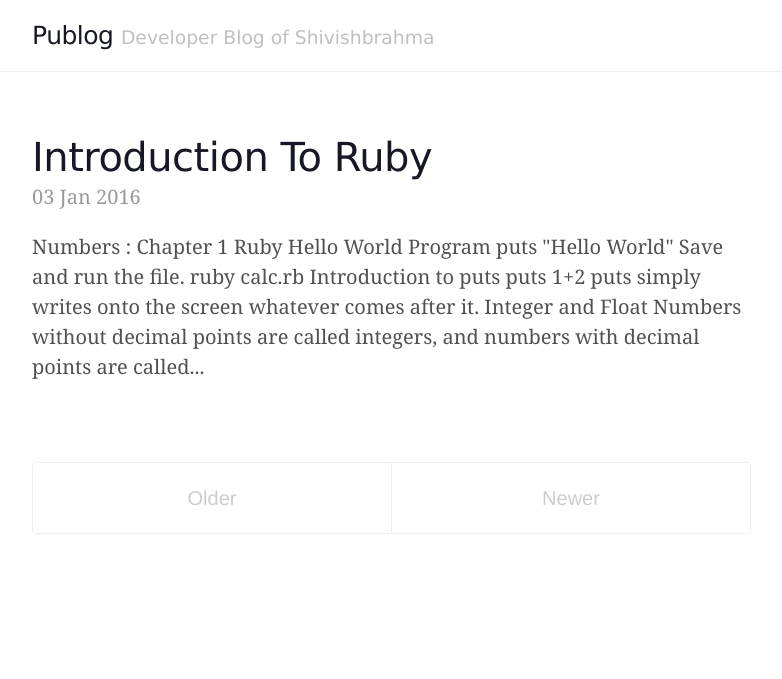
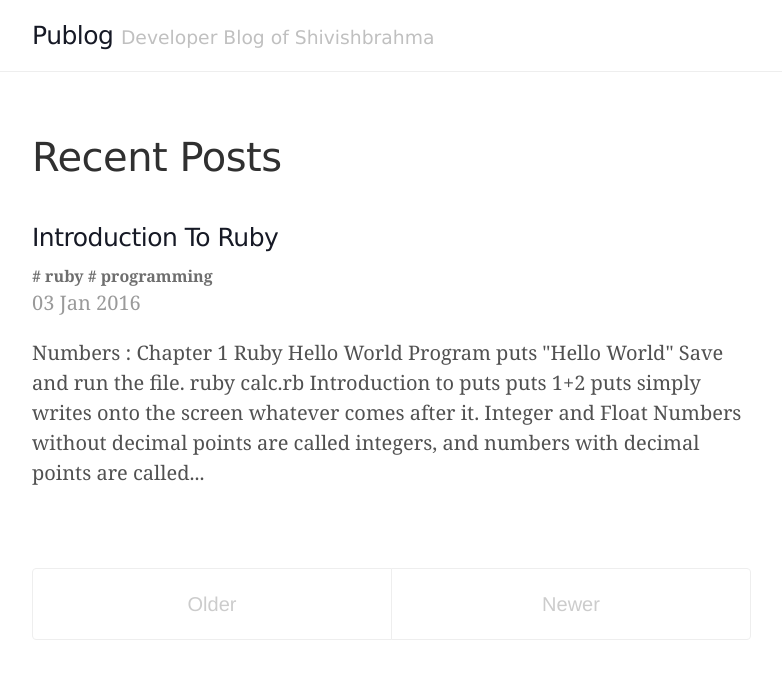
Before and after one commit to shivishbrahma/publog, a Jekyll site: the page built from index.html, in a window 1280 px wide. Shown: the top 679 px of the page, without its empty margins (248-1030 px from the left). Built offline with Jekyll 4.4.1, drawn with Linux system fonts in a browser that asks for light colours; the list of posts is cut into pages by our own code.

Commit message:
Added tag support

```diff
--- a/_config.yml
+++ b/_config.yml
@@ -14,6 +14,19 @@ baseurl: ''
 sass:
     sass_dir: _sass
     style: :compressed
+
+# Set tags
+collections:
+    tags:
+        output: true
+        permalink: /tags/:path/
+        sort_order:
+            - published
+            - title
+    posts:
+        output: true
+        sort_order: date
+        sort_reverse: true
 
 # About/contact
 author:
--- a/_includes/head.html
+++ b/_includes/head.html
@@ -2,7 +2,7 @@
     <link href="http://gmpg.org/xfn/11" rel="profile" />
     <meta http-equiv="content-type" content="text/html; charset=utf-8" />
     <meta http-equiv="content-security-policy"
-        content="default-src 'self'; script-src 'self' 'unsafe-inline' shivishbrahma.github.io *.disqus.com a.disquscdn.com requirejs.org www.google-analytics.com; style-src 'self' 'unsafe-inline' shivishbrahma.github.io a.disquscdn.com fonts.googleapis.com; img-src 'self' *; media-src 'self'  shivishbrahma.github.io; frame-src disqus.com;">
+        content="default-src 'self'; style-src 'self' 'unsafe-inline' {{ page.url | absolute_url }} fonts.googleapis.com a.disquscdn.com; script-src 'self' 'unsafe-inline' {{ page.url | absolute_url }} *.disqus.com a.disquscdn.com requirejs.org www.google-analytics.com; img-src *; media-src 'self' {{ page.url | absolute_url }}; frame-src disqus.com; object-src 'unsafe-eval';">
     <meta name="viewport" content="width=device-width, initial-scale=1.0, maximum-scale=1" />
 
     <title>
--- /dev/null
+++ b/_includes/post_snippet.html
@@ -0,0 +1,18 @@
+<div class="post">
+	<h3 class="post-title">
+		<a href="{{ post.url | absolute_url }}"> {{ post.title }} </a>
+	</h3>
+	<div class="post-tags">
+		{% for tag in post.tags %} {% assign tag_slug = tag | slugify: "raw" %}
+		<a
+			class="tag-link"
+			href="{{ site.baseurl | append: '/tags/' | append: tag_slug | append: '/' }}"
+			rel="category tag"
+		>
+			{{ tag }}
+		</a>
+		{% endfor %}
+	</div>
+	<span class="post-date">{{ post.date | date_to_string }}</span>
+	<span> {{ post.content | strip_html | truncatewords: 50 }} </span>
+</div>
--- /dev/null
+++ b/_plugins/create_tag.rb
@@ -0,0 +1,17 @@
+Jekyll::Hooks.register :posts, :post_write do |post|
+    Dir.mkdir("_tags") unless File.exists? "_tags"
+    all_existing_tags = Dir.entries("_tags")
+      .map { |t| t.match(/(.*).md/) }
+      .compact.map { |m| m[1] }
+
+    tags = post['tags'].reject { |t| t.empty? }
+    tags.each do |tag|
+      generate_tag_file(tag) if !all_existing_tags.include?(tag)
+    end
+  end
+
+  def generate_tag_file(tag)
+    File.open("_tags/#{tag}.md", "wb") do |file|
+      file << "---\nlayout: tag\ntag: #{tag}\n---\n"
+    end
+  end
--- /dev/null
+++ b/_plugins/tag.rb
@@ -0,0 +1,24 @@
+module AllTagsFilter
+    include Liquid::StandardFilters
+
+    def all_tags(posts)
+      counts = {}
+
+      posts.each do |post|
+        post['tags'].each do |tag|
+          if counts[tag]
+            counts[tag] += 1
+          else
+            counts[tag] = 1
+          end
+        end
+      end
+
+      tags = counts.keys
+      tags.reject { |t| t.empty? }
+        .map { |tag| { 'name' => tag, 'count' => counts[tag] } }
+        .sort { |tag1, tag2| tag2['count'] <=> tag1['count'] }
+    end
+  end
+
+  Liquid::Template.register_filter(AllTagsFilter)
--- a/_posts/2016-01-03-introduction.md
+++ b/_posts/2016-01-03-introduction.md
@@ -1,6 +1,7 @@
 ---
 layout: post
 title: Introduction To Ruby
+tags: ruby programming
 ---
 
 ## Numbers : Chapter 1
--- /dev/null
+++ b/_tags/programming.md
@@ -0,0 +1,4 @@
+---
+layout: tag
+tag: programming
+---
--- /dev/null
+++ b/_tags/ruby.md
@@ -0,0 +1,4 @@
+---
+layout: tag
+tag: ruby
+---
--- a/index.html
+++ b/index.html
@@ -3,30 +3,24 @@ layout: default
 title: Home
 ---
 
-<div class="posts">
-	{% for post in paginator.posts %}
-	<div class="post">
-		<h1 class="post-title">
-			<a href="{{ post.url | absolute_url }}"> {{ post.title }} </a>
-		</h1>
+<h1 class="page-title">Recent Posts</h1>
 
-		<span class="post-date">{{ post.date | date_to_string }}</span>
-
-		{{ post.content | strip_html | truncatewords: 50 }}
-	</div>
-	{% endfor %}
-</div>
+<div class="posts">{% for post in paginator.posts %} {% include post_snippet.html %} {% endfor %}</div>
 
 <div class="pagination">
 	{% if paginator.next_page %}
         <a class="pagination-item older" href="{{ paginator.next_page_path | absolute_url }}">Older</a>
 	{% else %}
         <span class="pagination-item older">Older</span>
-	{% endif %} {% if paginator.previous_page %} {% if paginator.page == 2 %}
+    {% endif %}
+
+    {% if paginator.previous_page %}
+        {% if paginator.page == 2 %}
             <a class="pagination-item newer" href="{{ '/' | absolute_url }}">Newer</a>
         {% else %}
             <a class="pagination-item newer" href="{{ paginator.previous_page_path | absolute_url }}">Newer</a>
-	{% endif %} {% else %}
+        {% endif %}
+    {% else %}
         <span class="pagination-item newer">Newer</span>
 	{% endif %}
 </div>
--- a/public/css/poole.css
+++ b/public/css/poole.css
@@ -13,7 +13,6 @@
  * https://github.com/poole/poole.
  */
 
-
 /*
  * Contents
  *
@@ -27,7 +26,6 @@
  * Reverse layout
  * Themes
  */
-
 
 /*
  * Body resets
@@ -48,7 +46,7 @@ body {
 }
 
 html {
-  font-family: "Helvetica Neue", Helvetica, Arial, sans-serif;
+	font-family: 'Helvetica Neue', Helvetica, Arial, sans-serif;
 	font-size: 16px;
 	line-height: 1.5;
 }
@@ -80,8 +78,13 @@ a:focus {
 }
 
 /* Headings */
-h1, h2, h3, h4, h5, h6 {
-  margin-bottom: .5rem;
+h1,
+h2,
+h3,
+h4,
+h5,
+h6 {
+	margin-bottom: 0.5rem;
 	font-weight: bold;
 	line-height: 1.25;
 	color: #313131;
@@ -98,7 +101,9 @@ h3 {
 	margin-top: 1.5rem;
 	font-size: 1.25rem;
 }
-h4, h5, h6 {
+h4,
+h5,
+h6 {
 	margin-top: 1rem;
 	font-size: 1rem;
 }
@@ -113,9 +118,10 @@ strong {
 	color: #303030;
 }
 
-
 /* Lists */
-ul, ol, dl {
+ul,
+ol,
+dl {
 	margin-top: 0;
 	margin-bottom: 1rem;
 }
@@ -124,7 +130,7 @@ dt {
 	font-weight: bold;
 }
 dd {
-  margin-bottom: .5rem;
+	margin-bottom: 0.5rem;
 }
 
 /* Misc */
@@ -150,10 +156,10 @@ abbr[title] {
 /* Code */
 code,
 pre {
-  font-family: Menlo, Monaco, "Courier New", monospace;
+	font-family: Menlo, Monaco, 'Courier New', monospace;
 }
 code {
-  padding: .25em .5em;
+	padding: 0.25em 0.5em;
 	font-size: 85%;
 	color: #bf616a;
 	background-color: #f9f9f9;
@@ -164,7 +170,7 @@ pre {
 	margin-top: 0;
 	margin-bottom: 1rem;
 	padding: 1rem;
-  font-size: .8rem;
+	font-size: 0.8rem;
 	line-height: 1.4;
 	white-space: pre;
 	white-space: pre-wrap;
@@ -190,7 +196,7 @@ pre code {
 
 /* Gist via GitHub Pages */
 .gist .gist-file {
-  font-family: Menlo, Monaco, "Courier New", monospace !important;
+	font-family: Menlo, Monaco, 'Courier New', monospace !important;
 }
 .gist .markdown-body {
 	padding: 15px;
@@ -200,7 +206,7 @@ pre code {
 	background-color: transparent;
 }
 .gist .gist-file .gist-data {
-  font-size: .8rem !important;
+	font-size: 0.8rem !important;
 	line-height: 1.4;
 }
 .gist code {
@@ -212,10 +218,10 @@ pre code {
 
 /* Quotes */
 blockquote {
-  padding: .5rem 1rem;
-  margin: .8rem 0;
+	padding: 0.5rem 1rem;
+	margin: 0.8rem 0;
 	color: #7a7a7a;
-  border-left: .25rem solid #e5e5e5;
+	border-left: 0.25rem solid #e5e5e5;
 }
 blockquote p:last-child {
 	margin-bottom: 0;
@@ -243,14 +249,13 @@ table {
 }
 td,
 th {
-  padding: .25rem .5rem;
+	padding: 0.25rem 0.5rem;
 	border: 1px solid #e5e5e5;
 }
 tbody tr:nth-child(odd) td,
 tbody tr:nth-child(odd) th {
 	background-color: #f9f9f9;
 }
-
 
 /*
  * Custom type
@@ -262,7 +267,6 @@ tbody tr:nth-child(odd) th {
 	font-size: 1.25rem;
 	font-weight: 300;
 }
-
 
 /*
  * Messages
@@ -278,7 +282,6 @@ tbody tr:nth-child(odd) th {
 	background-color: #f9f9f9;
 }
 
-
 /*
  * Container
  *
@@ -287,12 +290,11 @@ tbody tr:nth-child(odd) th {
 
 .container {
 	max-width: 38rem;
-  padding-left:  1rem;
+	padding-left: 1rem;
 	padding-right: 1rem;
-  margin-left:  auto;
+	margin-left: auto;
 	margin-right: auto;
 }
-
 
 /*
  * Masthead
@@ -301,7 +303,7 @@ tbody tr:nth-child(odd) th {
  */
 
 .masthead {
-  padding-top:    1rem;
+	padding-top: 1rem;
 	padding-bottom: 1rem;
 	margin-bottom: 3rem;
 }
@@ -319,7 +321,6 @@ tbody tr:nth-child(odd) th {
 	color: #c0c0c0;
 	letter-spacing: 0;
 }
-
 
 /*
  * Posts and pages
@@ -344,10 +345,27 @@ tbody tr:nth-child(odd) th {
 	margin-top: 0;
 }
 
+.page-title{
+    margin-bottom: 2rem;
+}
+
+/* Blog post tags */
+.post-tags {
+	margin-bottom: 0.5rem;
+	font-size: 0.8rem;
+	font-weight: bold;
+}
+.post-tags a {
+	color: #6e6e6e !important;
+}
+.post-tags a::before {
+	content: '#';
+}
+
 /* Meta data line below post title */
 .post-date {
 	display: block;
-  margin-top: -.5rem;
+	margin-top: -0.5rem;
 	margin-bottom: 1rem;
 	color: #9a9a9a;
 }
@@ -377,7 +395,6 @@ tbody tr:nth-child(odd) th {
 	color: inherit;
 }
 
-
 /*
  * Pagination
  *
@@ -389,7 +406,7 @@ tbody tr:nth-child(odd) th {
 	overflow: hidden; /* clearfix */
 	margin-left: -1rem;
 	margin-right: -1rem;
-  font-family: "PT Sans", Helvetica, Arial, sans-serif;
+	font-family: 'PT Sans', Helvetica, Arial, sans-serif;
 	color: #ccc;
 	text-align: center;
 }
@@ -419,12 +436,12 @@ a.pagination-item:hover {
 	}
 	.pagination-item:first-child {
 		margin-bottom: 0;
-    border-top-left-radius:    4px;
+		border-top-left-radius: 4px;
 		border-bottom-left-radius: 4px;
 	}
 	.pagination-item:last-child {
 		margin-left: -1px;
-    border-top-right-radius:    4px;
+		border-top-right-radius: 4px;
 		border-bottom-right-radius: 4px;
 	}
 }
```
Also changed, not shown: _layouts/post.html (+9 -0 lines), _layouts/tag.html (added, +12 -0 lines). Lines whose indentation alone changed are shown as unchanged.
